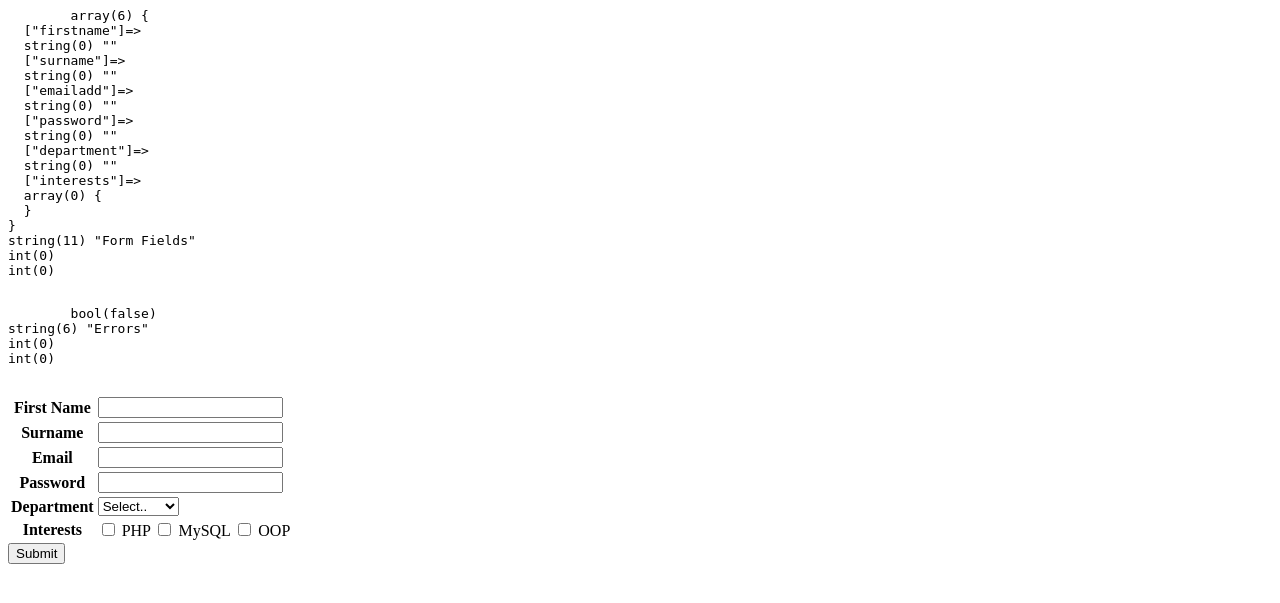
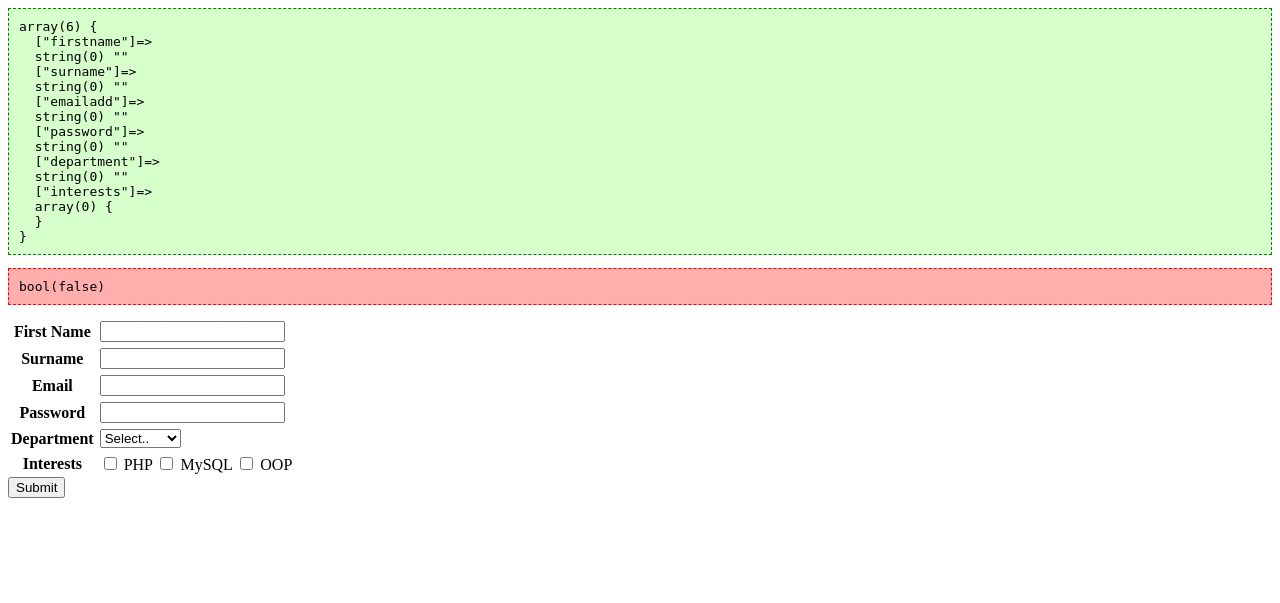
Before and after one commit to maggsweb/MyFormValidator, a PHP site: page /example.php in a window 1280 px wide. Shown: the top 603 px of the page. Run offline with PHP 8.4, Linux system fonts and the light colour scheme; some libraries are stand-ins or nearby versions.

Commit message:
Remove BS styles. Remove dumpr() Style messages inline

```diff
--- a/example.php
+++ b/example.php
@@ -1,20 +1,6 @@
  <?php
 
 include 'classes/MyFormValidator.php';
-
-// Default Form Field Values
-// -------------------------
-$fields = array();
-$fields['firstname'] = '';
-$fields['surname'] = '';
-$fields['emailadd'] = '';
-$fields['password'] = '';
-$fields['department'] = '';
-$fields['interests'] = array();
-
-// Default Error Array
-//--------------------
-$errors = false;
 
 // Form Validation
 //-----------------------------------------------------------
@@ -34,50 +20,62 @@ if(isset($_POST['frmName']) && $_POST['frmName']=='example'){
     $errors = $formVal->getErrors();
     $fields = $formVal->getFields();
 
+} else {
+
+    // Default Form Field Values
+    // -------------------------
+    $fields = array();
+    $fields['firstname'] = '';
+    $fields['surname'] = '';
+    $fields['emailadd'] = '';
+    $fields['password'] = '';
+    $fields['department'] = '';
+    $fields['interests'] = array();
+
+    $errors = false;
+
 }
 
 ?>
 
-<div class='row'>
-    <div class='col-xs-6'>
-        <pre>
-        <?php var_dump($fields,'Form Fields',0,0); ?>
-        </pre>
-    </div>
-    <div class='col-xs-6'>
-        <pre>
-        <?php var_dump($errors,'Errors',0,0); ?>
-        </pre>
-    </div>
-</div>
+
+<pre style="background-color:#d6ffcc;padding: 10px; border: 1px dashed green;">
+<?php var_dump($fields); ?>
+</pre>
+
+<pre style="background-color:#ffaeae;padding: 10px; border: 1px dashed red;">
+<?php var_dump($errors); ?>
+</pre>
+
+
 
 <form action="" method="post">
 
-    <table class='table table-bordered'>
+    <table cellspacing="0" cellpadding="3">
 
         <tr>
             <th>First Name</th>
-            <td><input name="firstname" id='firstname' type="text" value="<?=$fields['firstname'] ?>" class='form-control'/></td>
+            <td><input name="firstname" id='firstname' type="text" value="<?=$fields['firstname'] ?>" /></td>
         </tr>
 
         <tr>
             <th>Surname</th>
-            <td><input name="surname" id='surname' type="text" value="<?=$fields['surname'] ?>" class='form-control'/></td>
+            <td><input name="surname" id='surname' type="text" value="<?=$fields['surname'] ?>" /></td>
         </tr>
 
         <tr>
             <th>Email</th>
-            <td><input name="emailadd" id='emailadd' type="text" value="<?=$fields['emailadd'] ?>" class='form-control'/></td>
+            <td><input name="emailadd" id='emailadd' type="text" value="<?=$fields['emailadd'] ?>" /></td>
         </tr>
 
         <tr>
             <th>Password</th>
-            <td><input name="password" id='password' type="password" value="<?=$fields['password'] ?>" class='form-control' /></td>
+            <td><input name="password" id='password' type="password" value="<?=$fields['password'] ?>" /></td>
         </tr>
 
         <tr>
             <th>Department</th>
-            <td><select name='department' id='department' class='form-control'>
+            <td><select name='department' id='department'>
                     <option value=''>Select..</option>
                     <option value='HR'        <?=isset($fields['department']) && in_array('HR',        (array)$fields['department'])?'selected':''?>>HR</option>
                     <option value='IT'        <?=isset($fields['department']) && in_array('IT',        (array)$fields['department'])?'selected':''?>>IT</option>
```
